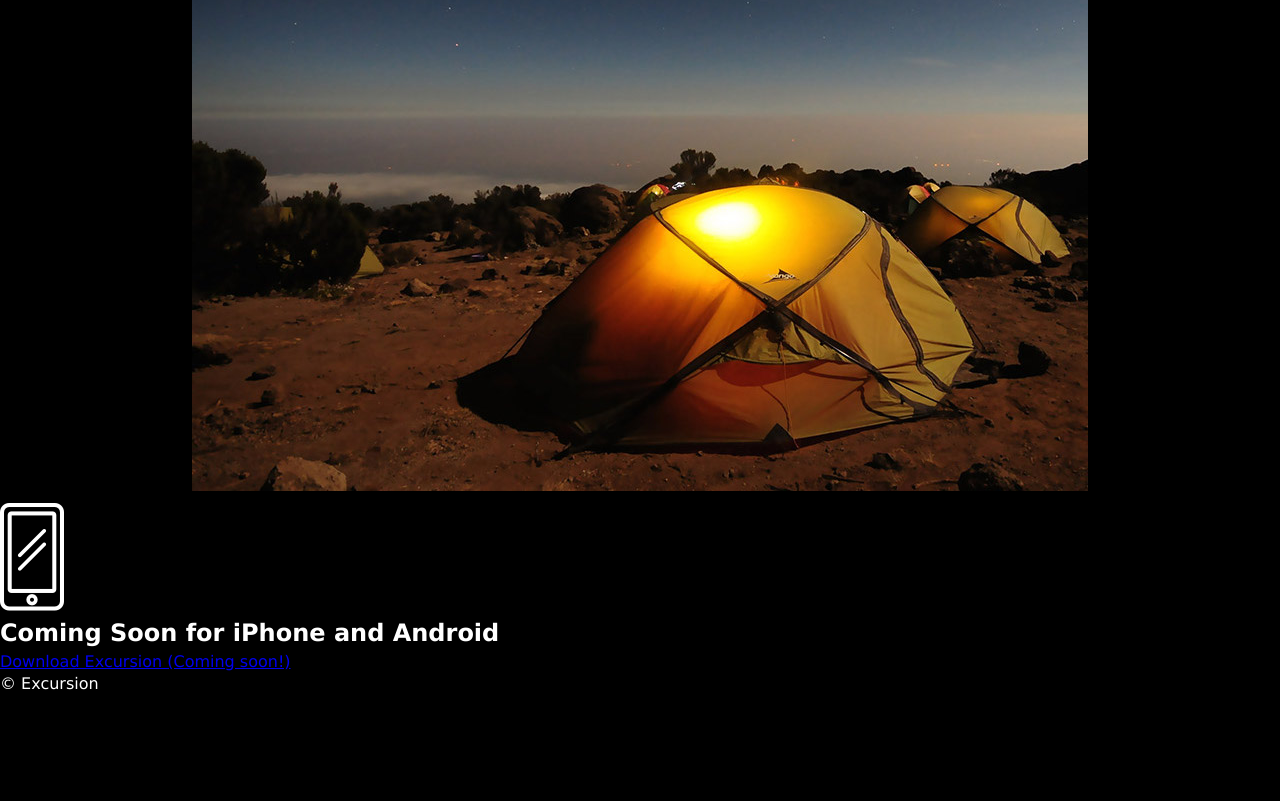
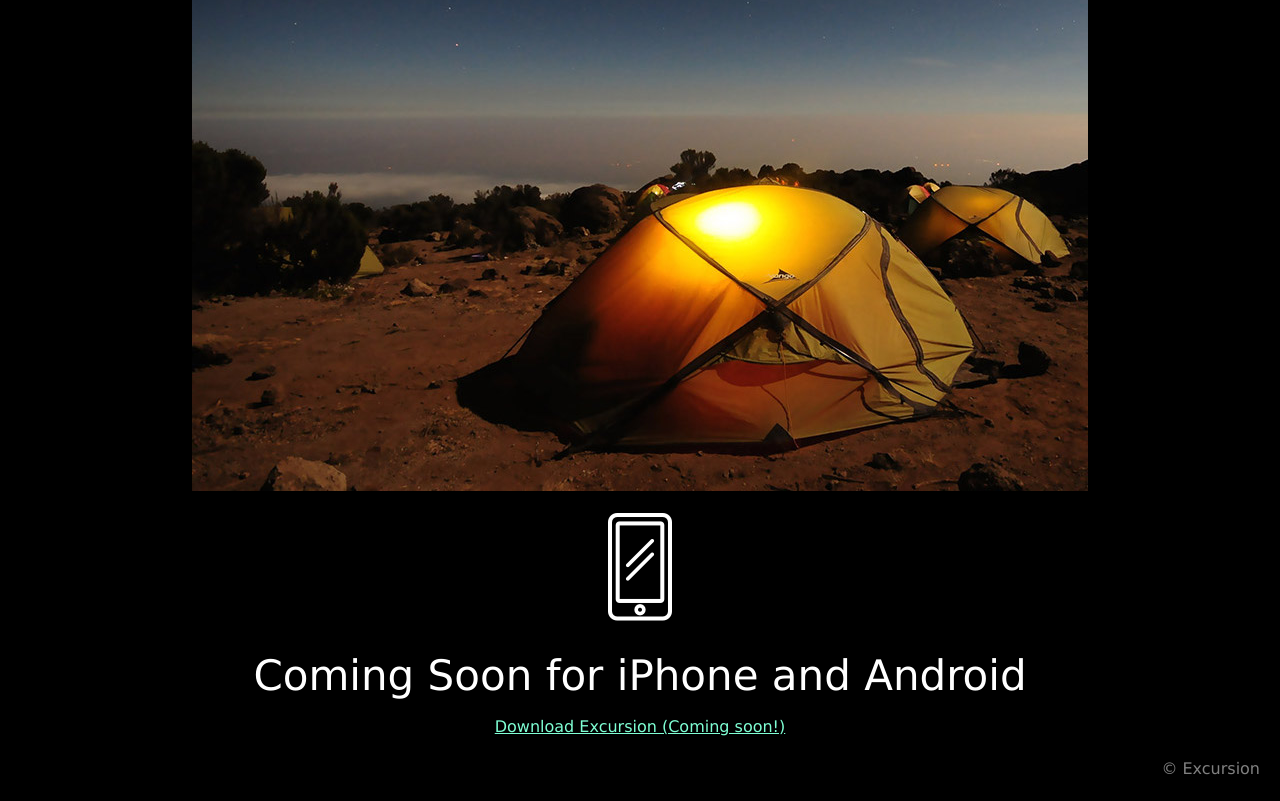
Before and after one commit to zuhranahmed/excursion, a plain HTML site: page index.html in a window 1280 px wide. Shown: the part 982-1783 px from the top of the page. Before the commit the page ends 1677 px from the top, so only its background shows below. Drawn offline with Linux system fonts and the light colour scheme.

Commit message:
add the update section styling and footer styling

```diff
--- a/resources/css/style.css
+++ b/resources/css/style.css
@@ -54,3 +54,29 @@ body {
   padding: 5px;
   margin: 0 auto;
 }
+
+/* update section styling */
+#update {
+  max-width: 1400px;
+  margin: 0 auto;
+  text-align: center;
+}
+
+#update img {
+  padding: 10px;
+}
+#update h2 {
+  font-size: 42px;
+  font-weight: normal;
+  padding: 10px;
+}
+#update p a {
+  font-size: 16px;
+  color: aquamarine;
+  padding: 5px;
+}
+footer {
+  padding: 20px;
+  float: right;
+  color: gray;
+}
```
